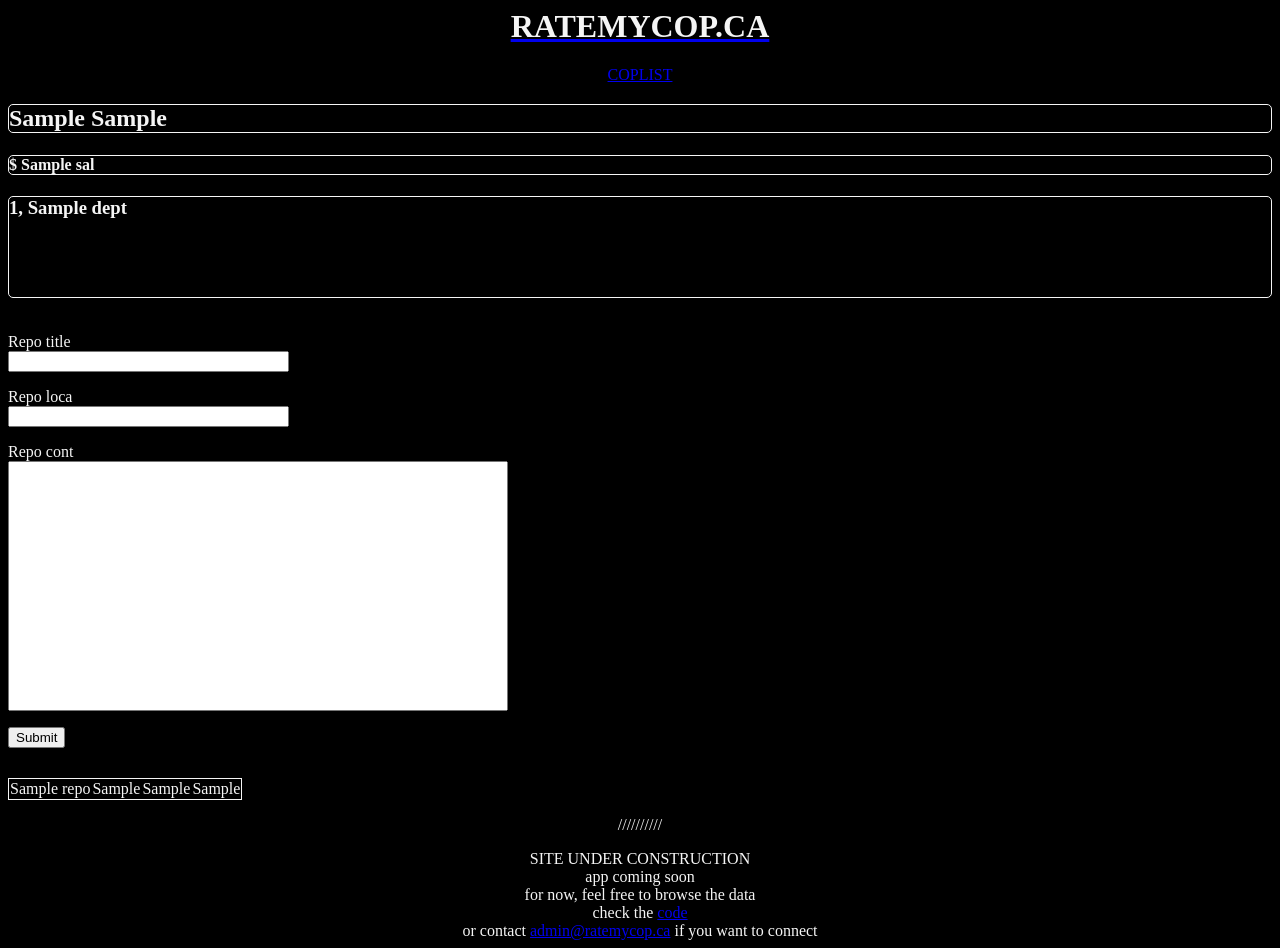
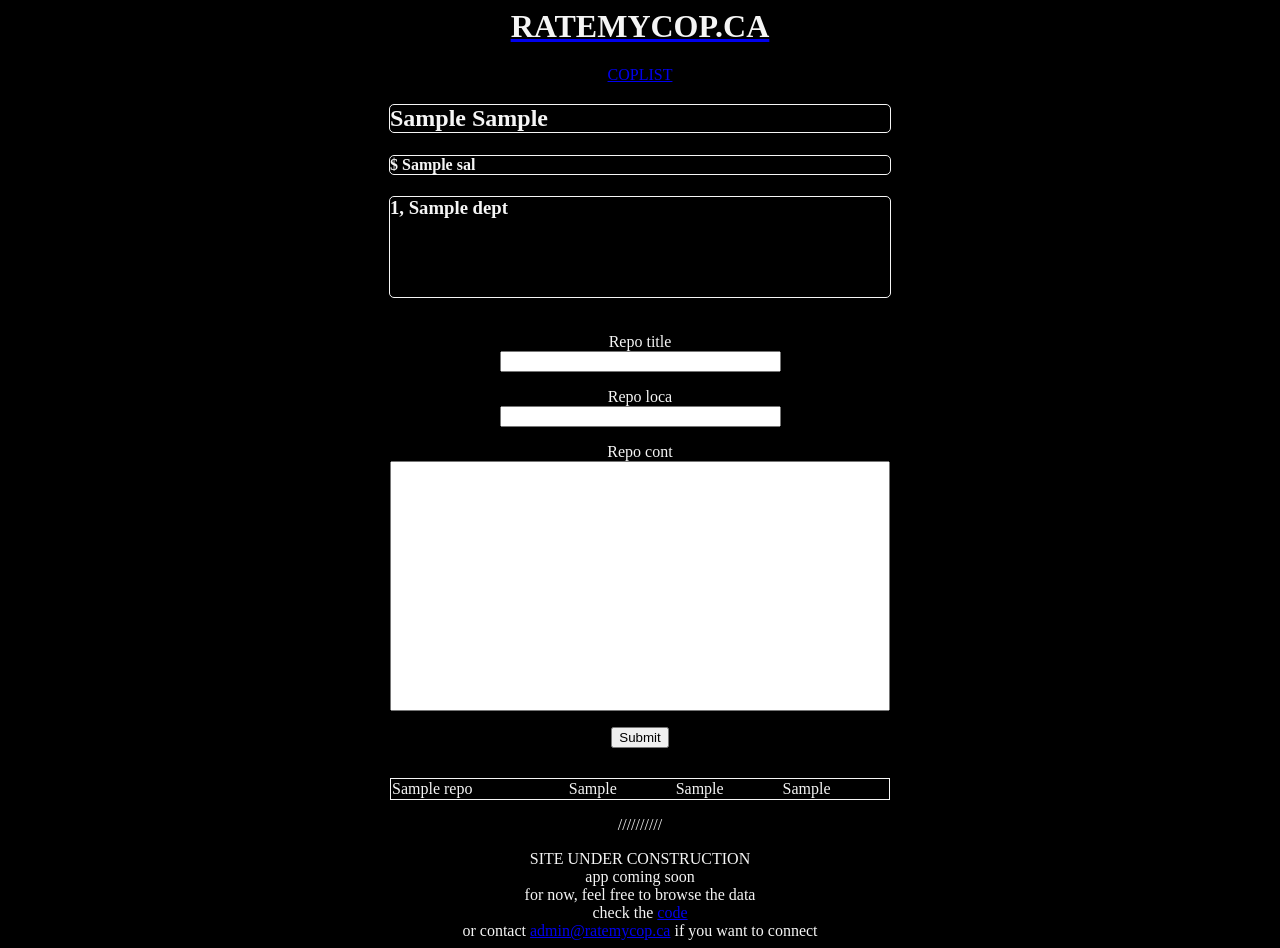
Before and after one commit to reciprorhythm/RATEMYCOP, a Python web app: template app/templates/cop.html in a window 1280 px wide. Run offline with Jinja, Linux system fonts and the light colour scheme; the template is opened without the code that fills it: most values are stand-ins (such as "Sample title", 1, 10 or a date in 2020); form fields are guessed from the names that the template uses; some libraries are stand-ins or nearby versions.

Commit message:
Update cop.html
center

```diff
--- a/app/templates/cop.html
+++ b/app/templates/cop.html
@@ -1,7 +1,7 @@
 {% extends "base.html" %}
 {% block content %}
 <link type="text/css" href="https://getbootstrap.com/1.0.0/assets/css/bootstrap-1.0.0.min.css">
-<div class="container" style="position: relative;">
+<div style="position: relative;">
 <table>
 <h0 style="text-align: left;">
     <h2> {{ cop.firstN }} {{ cop.lastN }}</h2>
@@ -10,13 +10,12 @@
 </h0>
 </table>
 <style>
-    table, h2, h3, h4 {border: 1px solid whitesmoke; border-radius: 5px; border-collapse: collapse;}
+    table, h2, h3, h4 {border: 1px solid whitesmoke; border-radius: 5px; border-collapse: collapse; width: 500; margin-left: auto; margin-right: auto}
     h3 {height: 100;}
     table {border-spacing: 0.1px}
     h5, h6 {color: whitesmoke; font-size: large;}
-    form {color: whitesmoke; text-align: justify;}
+    form {color: whitesmoke; text-align: center;}
 </style>
-<f1>
 <form action="" method="post" enctype="multipart/form-data">
         {{ form.hidden_tag() }}
         {{ form.repoTime(type="hidden")}}
@@ -37,7 +36,6 @@
             {{ form.submit() }}
         </p>
 </form>
-</f1>
 <h5>
     {% with messages = get_flashed_messages() %}
     {% if messages %}
@@ -52,13 +50,12 @@
 {% for repo in repo %}
 <table>
 <tr>
-    <td>{{ repo.repoTitle }}</td>
-    <td>{{ repo.repoLoca }}</td>
-    <td>{{ repo.repoCont }}</td>
-    <td>{{ repo.repoCop }}</td>
+<td>{{ repo.repoTitle }}</td>
+<td>{{ repo.repoLoca }}</td>
+<td>{{ repo.repoCont }}</td>
+<td>{{ repo.repoCop }}</td>
 </tr>
 </table>
 {% endfor %}
-
 </div>
 {% endblock %}
```
